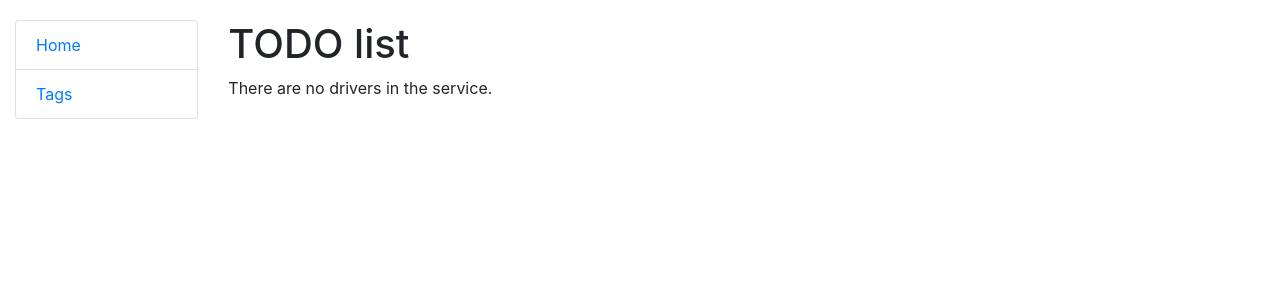
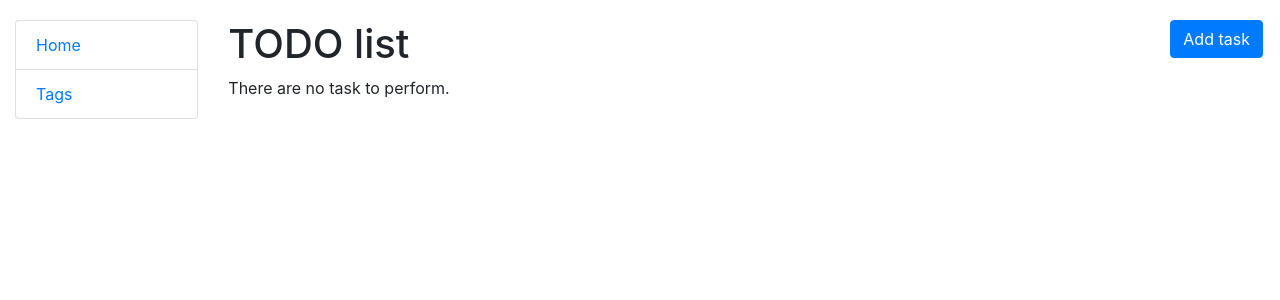
Before and after one commit to Vasavik-ua/Todo-List, a Django app: page / in a window 1280 px wide. Shown: the top 300 px of the page. Run offline with Django 5.2, Linux system fonts and the light colour scheme; data that the repository does not hold is empty.

Commit message:
add  new future requested from project

```diff
--- a/templates/task/task_list.html
+++ b/templates/task/task_list.html
@@ -1,25 +1,44 @@
 {% extends "base.html" %}
 {% block content %}
-  <h1>TODO list</h1>
-  <table>
-  <tr></tr>
-  <tr>
+  <h1>
+    TODO list
+    <a href="{% url "task:task-create" %}" class="btn btn-primary link-to-page align-right">Add task</a>
+  </h1>
   {% if task_list %}
     {% for task in task_list %}
-      <p>{{ task.content }} {{ task.progress }}</p>
+      <form action="{% url "task:trigger_task" pk=task.pk %}" method="post">
+          {% csrf_token %}
+          <button type="submit" class="btn {% if not task.progress %}btn-secondary{% else %}btn-success{% endif %}">
+            {% if task.progress %}Complete{% else %}Undo{% endif %}
+          </button>
+        </form>
+      <p>{{ task.content }}
+        {% if task.progress %}
+          <span style="color: green">Done</span>
+        {% else %}
+          <span style="color: red">Not Done</span>
+        {% endif %}
+
+      </p>
       <p>{{ task.datetime }}</p>
       {% if task.deadline_datetime %}
         <p>{{ task.deadline_datetime }}</p>
       {% endif %}
-      <p>{{ task.tags }} <a href="#">Update</a><a href="#">Delete</a></p>
+      <p>
+        {% for tag in task.tag.all %}
+          {{ tag.name }}
+          {% empty %}
+          No tags.
+        {% endfor %}
+
+        <a href="{% url "task:task-update" pk=task.id %}" class="btn btn-primary link-to-page align-left">Update</a>
+        <a href="{% url "task:task-delete" pk=task.id %}" class="btn btn-primary link-to-page align-left">Delete</a>
+      </p>
       <br>
+      <hr>
     {% endfor %}
-    </tr>
-    </table>
     {% else %}
-    <p>There are no drivers in the service.</p>
+    <p>There are no task to perform.</p>
   {% endif %}
 
-
-
 {% endblock %}
```
